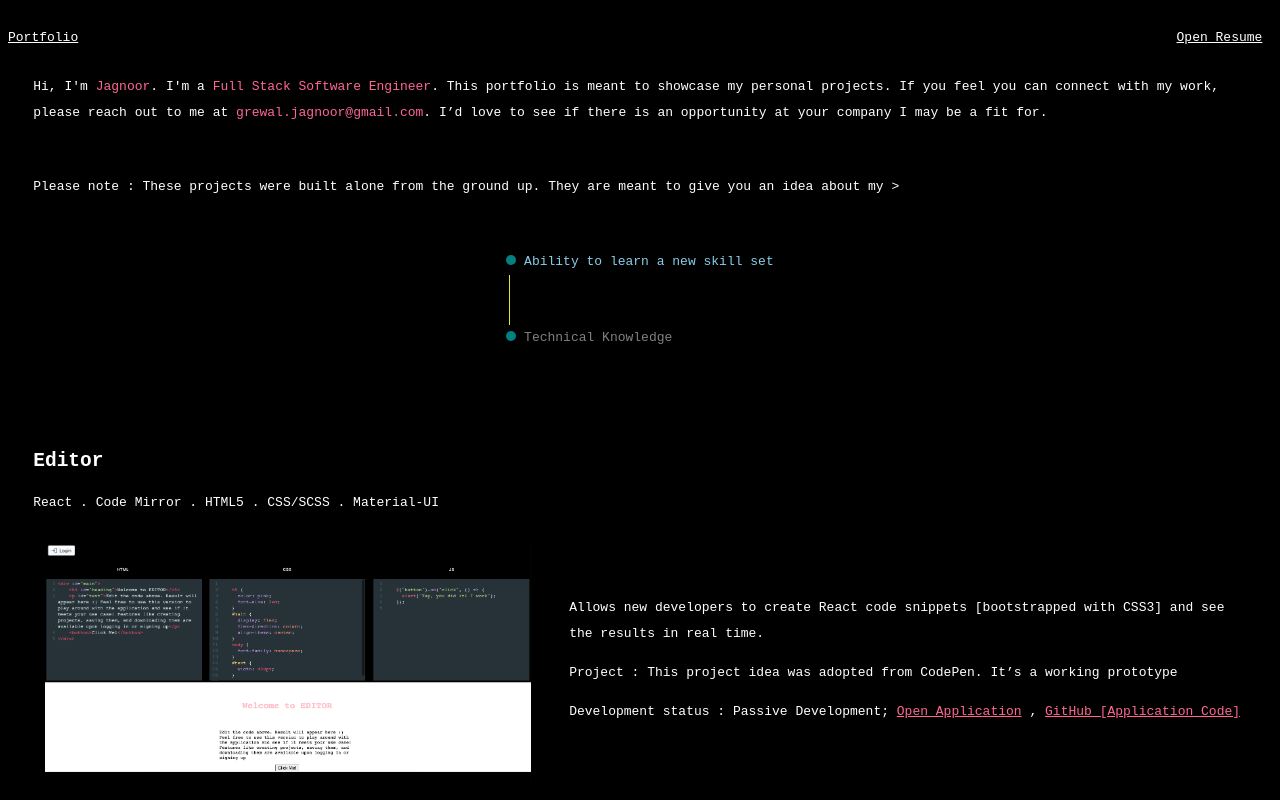
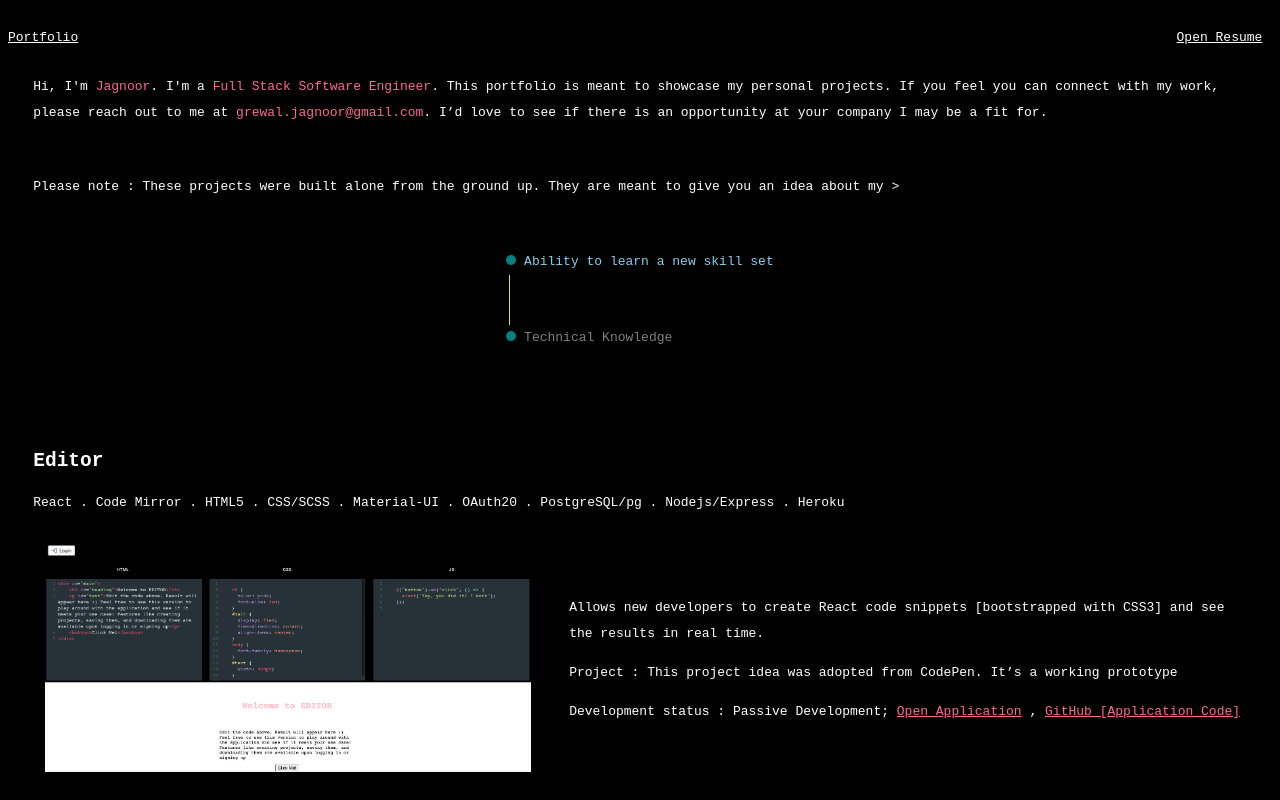
Before and after one commit to gjagnoor/portfolio, a Gatsby site: page /projects in a window 1280 px wide. Shown: the top 800 px of the page. Built offline with nearby package versions, Linux system fonts and the light colour scheme; Gatsby itself is replaced by a stand-in of ours.

Commit message:
technologies

```diff
--- a/src/data/Projects/Editor.md
+++ b/src/data/Projects/Editor.md
@@ -1,7 +1,7 @@
 ---
 type: "project"
 name: "Editor"
-technologies: "React . Code Mirror . HTML5 . CSS/SCSS . Material-UI"
+technologies: "React . Code Mirror . HTML5 . CSS/SCSS . Material-UI . OAuth20 . PostgreSQL/pg . Nodejs/Express . Heroku"
 position: 1
 identifier: "editor"
 sub: false
```
